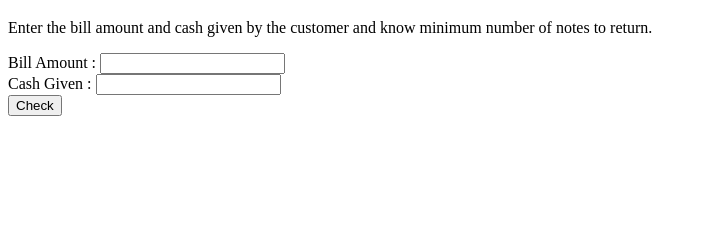
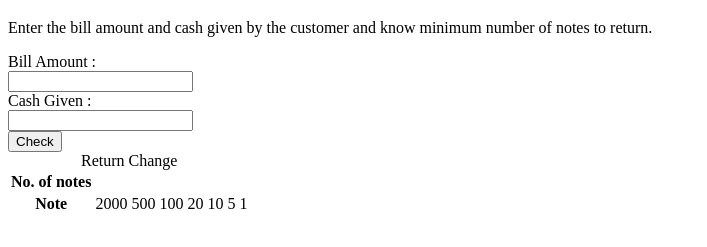
Before and after one commit to ShamiKantMourya/cash-register-app, a plain HTML site: page index.html in a window 1280 px wide. Shown: the part 61-308 px from the top of the page, without its empty margins (0-707 px from the left). Drawn offline with Linux system fonts and the light colour scheme.

Commit message:
docs:table for no of notes

```diff
--- a/index.html
+++ b/index.html
@@ -12,13 +12,36 @@
 <div class="container">
     <h1>Cash Register Manager</h1>
     <p>Enter the bill amount and cash given by the customer and know minimum number of notes to return. </p>
-    <label for="billAmount">Bill Amount :</label>
+    <label for="billAmount">Bill Amount :</label><br>
     <input id="bill-amount" type="text">
     <div class="cashGiven">
-    <label for="cashGiven">Cash Given :</label>
+    <label for="cashGiven">Cash Given :</label><br>
     <input id="cash-given"  type="text">
 </div>
     <button id="check">Check</button>
+    <table>
+        <caption>Return Change</caption>
+        <tr>
+            <th>No. of notes</th>
+        <td class="noOfNotes"></td>
+        <td class="noOfNotes"></td>
+        <td class="noOfNotes"></td>
+        <td class="noOfNotes"></td>
+        <td class="noOfNotes"></td>
+        <td class="noOfNotes"></td>
+        <td class="noOfNotes"></td>
+        </tr>
+        <tr>
+            <th>Note</th>
+            <td>2000</td>
+            <td>500</td>
+            <td>100</td>
+            <td>20</td>
+            <td>10</td>
+            <td>5</td>
+            <td>1</td>
+        </tr>
+    </table>
 </div>
 </body>
 <script src="index.js"></script>
```
